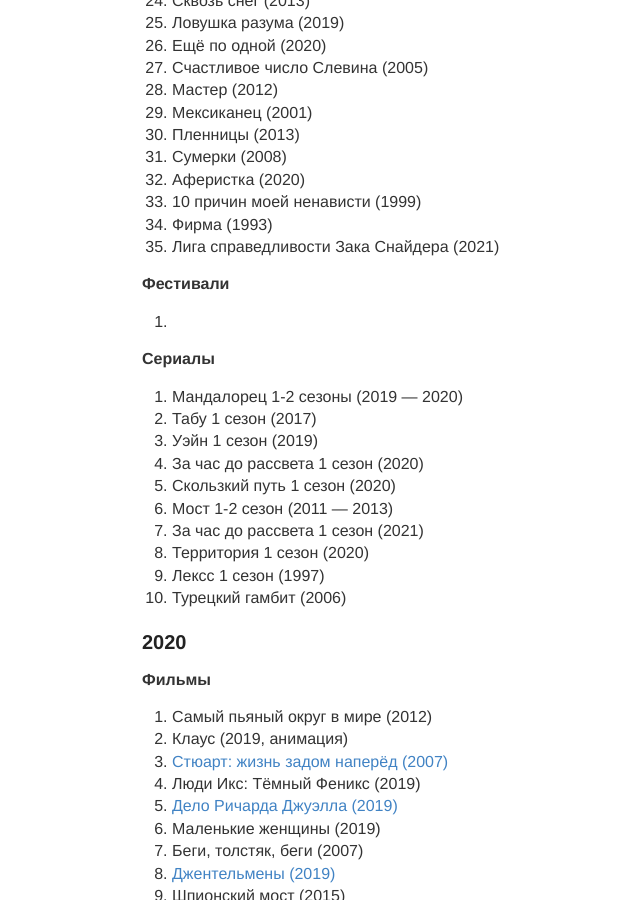
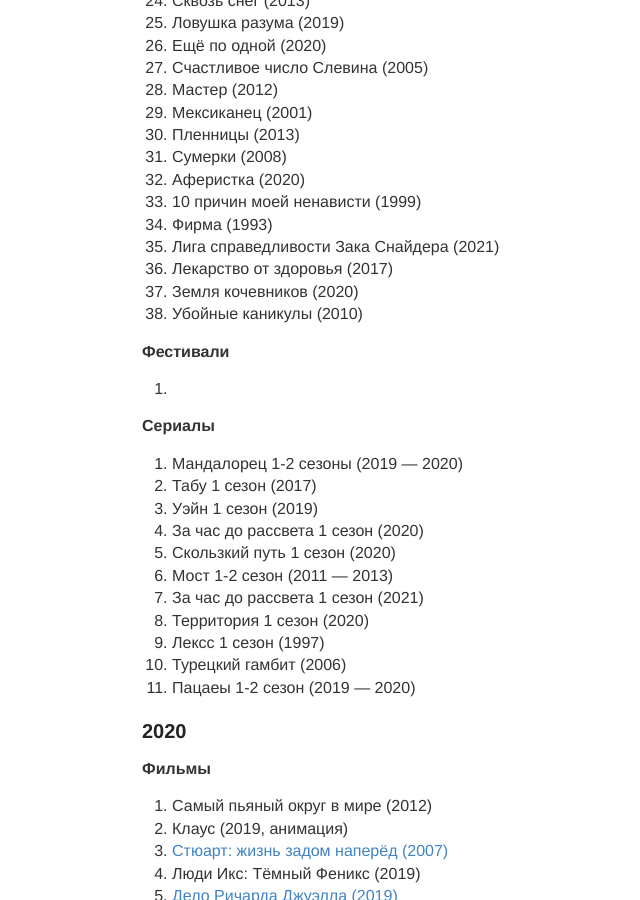
Before and after one commit to sombro/nbuevich.com, a Jekyll site: the page built from blog/_posts/2099-12-14-movies.md, in a window 1280 px wide and 900 px high, scrolled down 966 px. Shown: the whole window, without its empty margins (138-778 px from the left). Built offline with Jekyll 4.4.1, drawn with Linux system fonts in a browser that asks for light colours.

Commit message:
new content

```diff
--- a/blog/_posts/2099-12-14-movies.md
+++ b/blog/_posts/2099-12-14-movies.md
@@ -50,6 +50,9 @@
     <li>10 причин моей ненависти (1999)</li>
     <li>Фирма (1993)</li>
     <li>Лига справедливости Зака Снайдера (2021)</li>
+    <li>Лекарство от здоровья (2017)</li>
+    <li>Земля кочевников (2020)</li>
+    <li>Убойные каникулы (2010)</li>
 </ol>
 
 <b>Фестивали</b>
@@ -71,6 +74,7 @@
     <li>Территория 1 сезон (2020)</li>
     <li>Лексс 1 сезон (1997)</li>
     <li>Турецкий гамбит (2006)</li>
+    <li>Пацаеы 1-2 сезон (2019 — 2020)</li>
 </ol>
 
 
```
